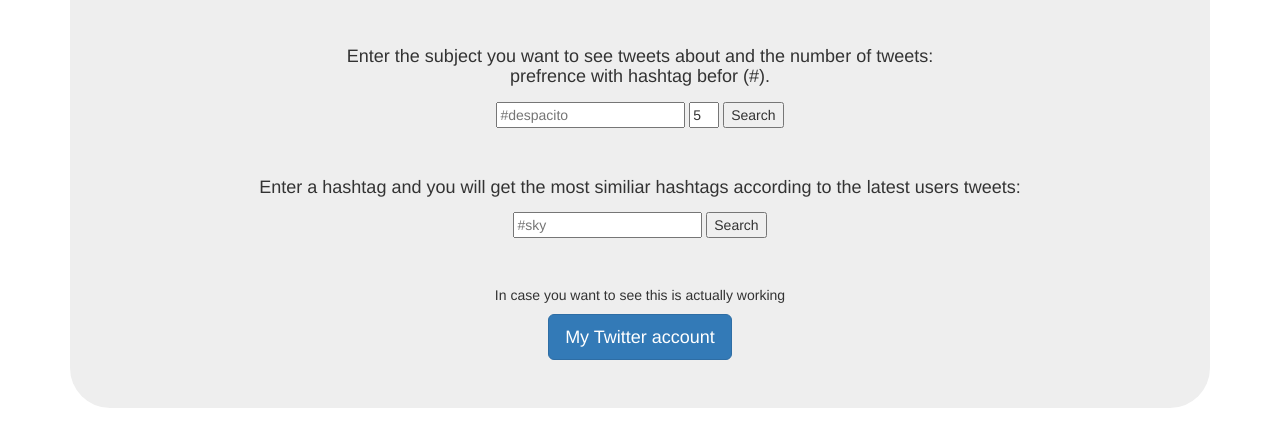
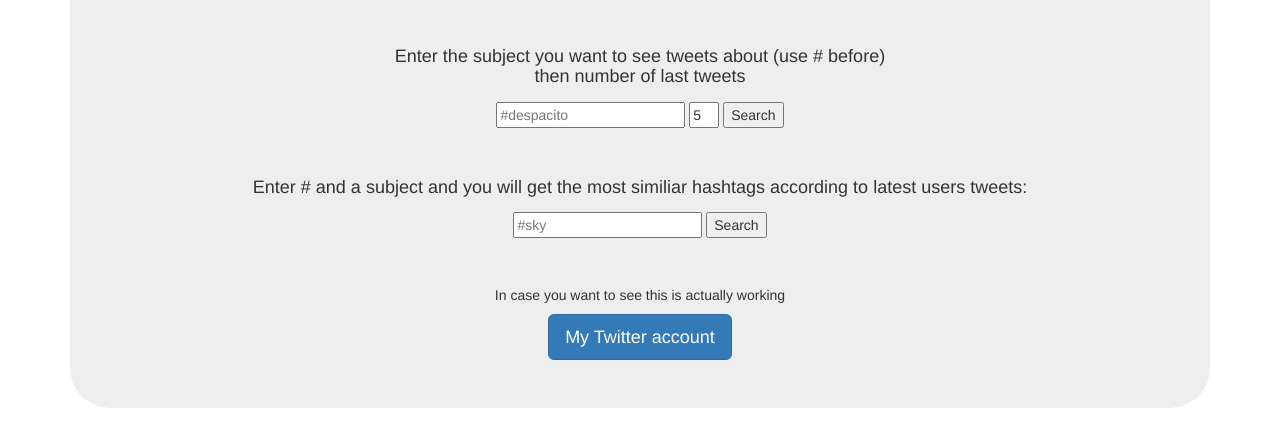
Before and after one commit to ilayserr/TweetMe, a website: page views/index.html in a window 1280 px wide. Shown: the part 271-718 px from the top of the page. Drawn offline with nearby package versions, Linux system fonts and the light colour scheme; files that its build step writes are made by us from their sources.

Commit message:
TweetMe app - Sixth commit

```diff
--- a/views/index.html
+++ b/views/index.html
@@ -35,8 +35,8 @@ Email : ilay92@gmail.com
 
                 <!-- the get tweets section -->
                 <form action="/get_tweets" method="get">
-                    <label for="get_tweets"> <h4> Enter the subject you want to see tweets about and the number of tweets:
-                    <br> prefrence with hashtag befor (#). </h4> </label>
+                    <label for="get_tweets"> <h4> Enter the subject you want to see tweets about (use # before)
+                    <br> then number of last tweets </h4> </label>
                     <br>
                     <input id="g_tweets" input type="text" name="search_word" placeholder="#despacito">
                     <input id="num_tweets" input type="text" name="num_search" style="width: 30px;" value=5>
@@ -47,7 +47,7 @@ Email : ilay92@gmail.com
 
                 <!-- the get similar hashtags section -->
                 <form action="/get_hashtags" method="get">
-                    <label for="get_hashtagss"> <h4> Enter a hashtag and you will get the most similiar hashtags according to the latest users tweets: </h4> </label>
+                    <label for="get_hashtagss"> <h4> Enter # and a subject and you will get the most similiar hashtags according to latest users tweets: </h4> </label>
                     <br>
                     <input id="g_hashtagss" input type="text" name="search_hashtag" placeholder="#sky">
                     <input type="submit" value="Search">
```
